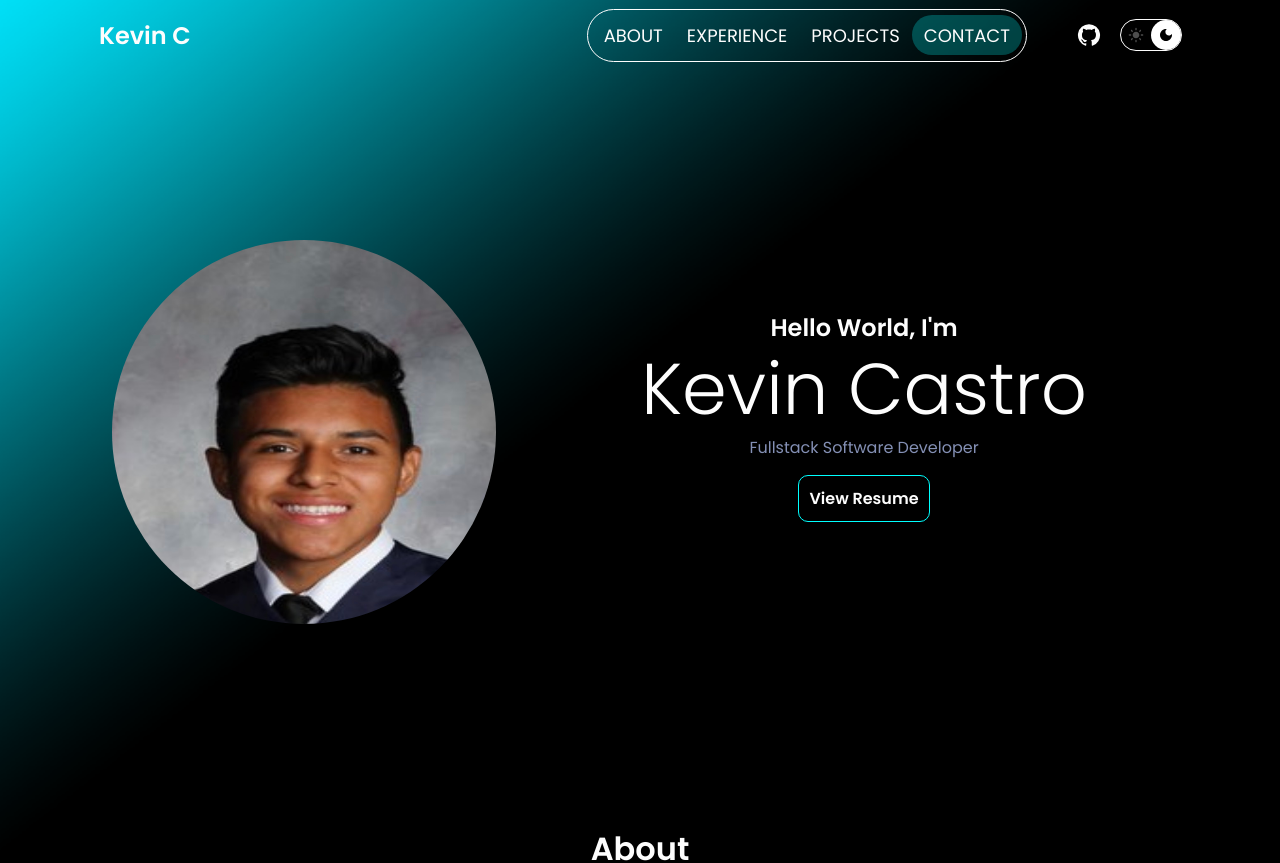
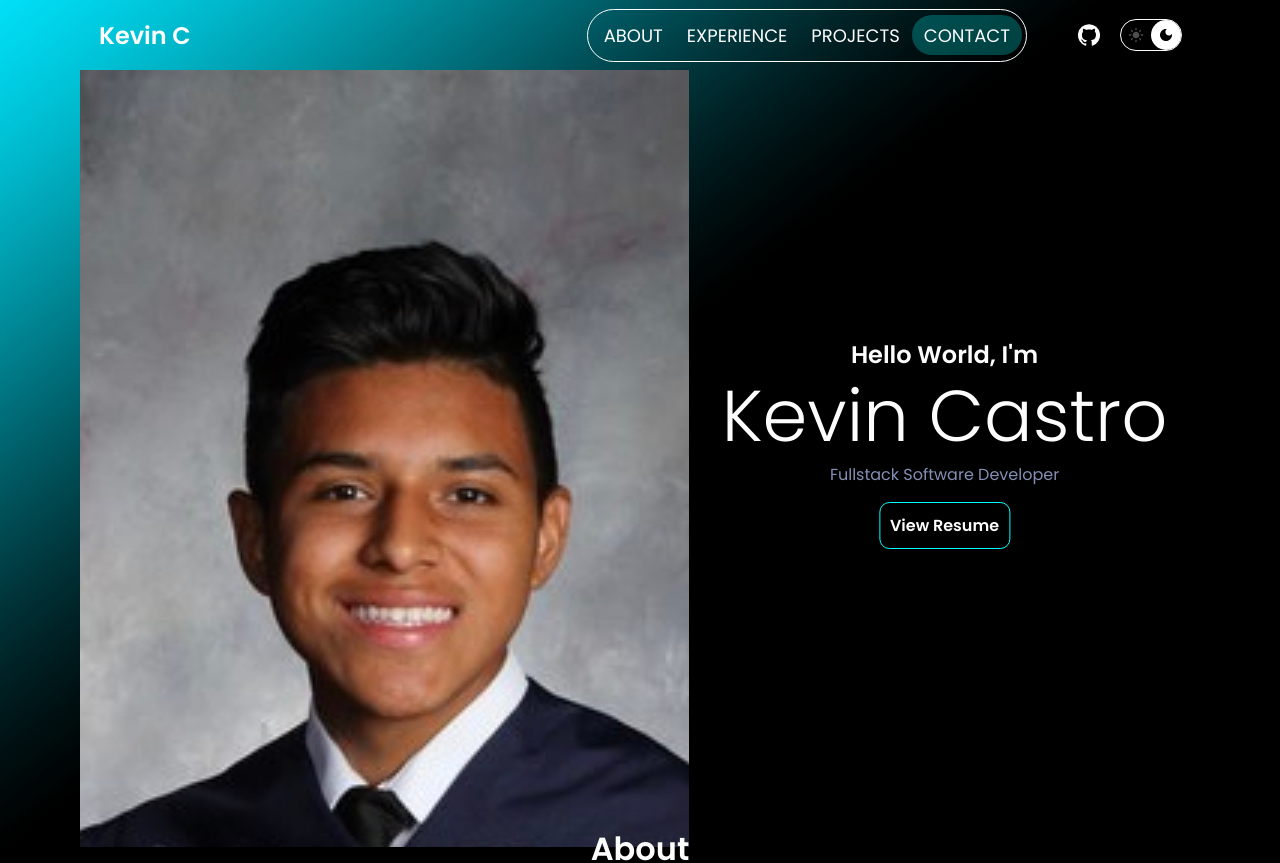
Before and after one commit to kevincas01/portfolio, a React (Create React App) app: page / in a window 1280 px wide. Shown: the top 863 px of the page. Built offline with nearby package versions, Linux system fonts and the light colour scheme; the HTML template or start-up script is replaced by a standard one.

Commit message:
rm nn classname

```diff
--- a/src/Components/Profile.js
+++ b/src/Components/Profile.js
@@ -78,11 +78,11 @@ const Profile = () => {
   return (
     <div className="profile-container">
       <div className="profile">
-        <div className="profile-headshot">
+        <div >
           <img
             src="/images/KevinC.jpeg"
             alt="Kevin Castro Headshot"
-            id="photo"
+            id="profile-photo"
           ></img>
         </div>
         <div className="profile-content">
```
